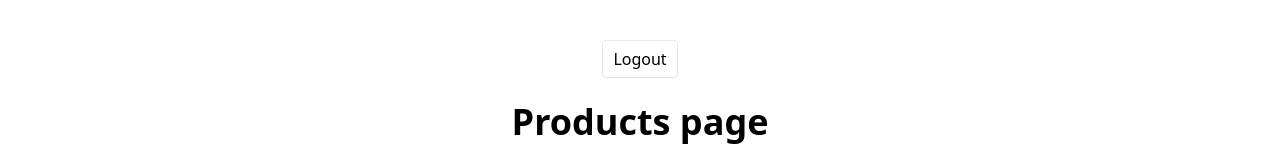
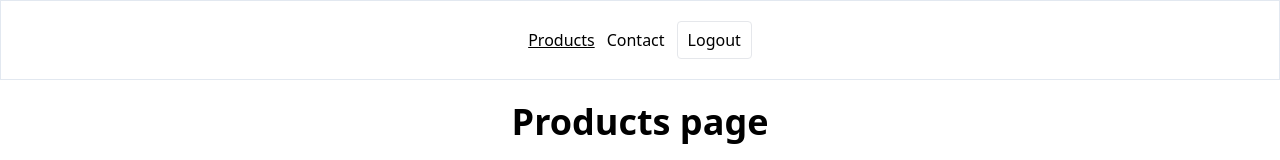
Before and after one commit to tpkee/tlg-test, a React (Create React App) app: page / in a window 1280 px wide. Shown: the top 160 px of the page. Built offline with nearby package versions, Linux system fonts and the light colour scheme; no server answers; sample sign-in values are in the browser's storage.

Commit message:
feat: add navbar

```diff
--- /dev/null
+++ b/src/components/Navbar.jsx
@@ -0,0 +1,31 @@
+import { NavLink, Outlet } from "react-router-dom";
+
+import { logout } from '../auth/auth';
+
+import Button from "./Button";
+
+export default function Navbar () {
+  return (
+    <>
+      <div className="fixed top-0 left-0 bg-white w-full  border border-slate-200">
+        <div className="flex justify-center items-center gap-x-3 p-5">
+          <NavLink to="/" className={({ isActive }) =>
+              isActive ? 'underline' : ''
+            }>
+            Products
+          </NavLink>
+          <NavLink to="/contact" className={({ isActive }) =>
+              isActive ? 'underline' : ''
+            }>
+            Contact
+          </NavLink>
+
+          <Button onClick={() => logout()}>
+            Logout
+          </Button>
+        </div>
+      </div>
+      <Outlet className="p-10" />
+    </>
+  )
+}
--- a/src/pages/index.jsx
+++ b/src/pages/index.jsx
@@ -1,4 +1,4 @@
-import { useState, useEffect, Suspense } from 'react';
+import { useState, useEffect } from 'react';
 
 import { useAuth, logout } from '../auth/auth';
 import CardSkeleton from '../components/CardSkeleton';
```
Also changed, not shown: src/index.js (+12 -4 lines).
